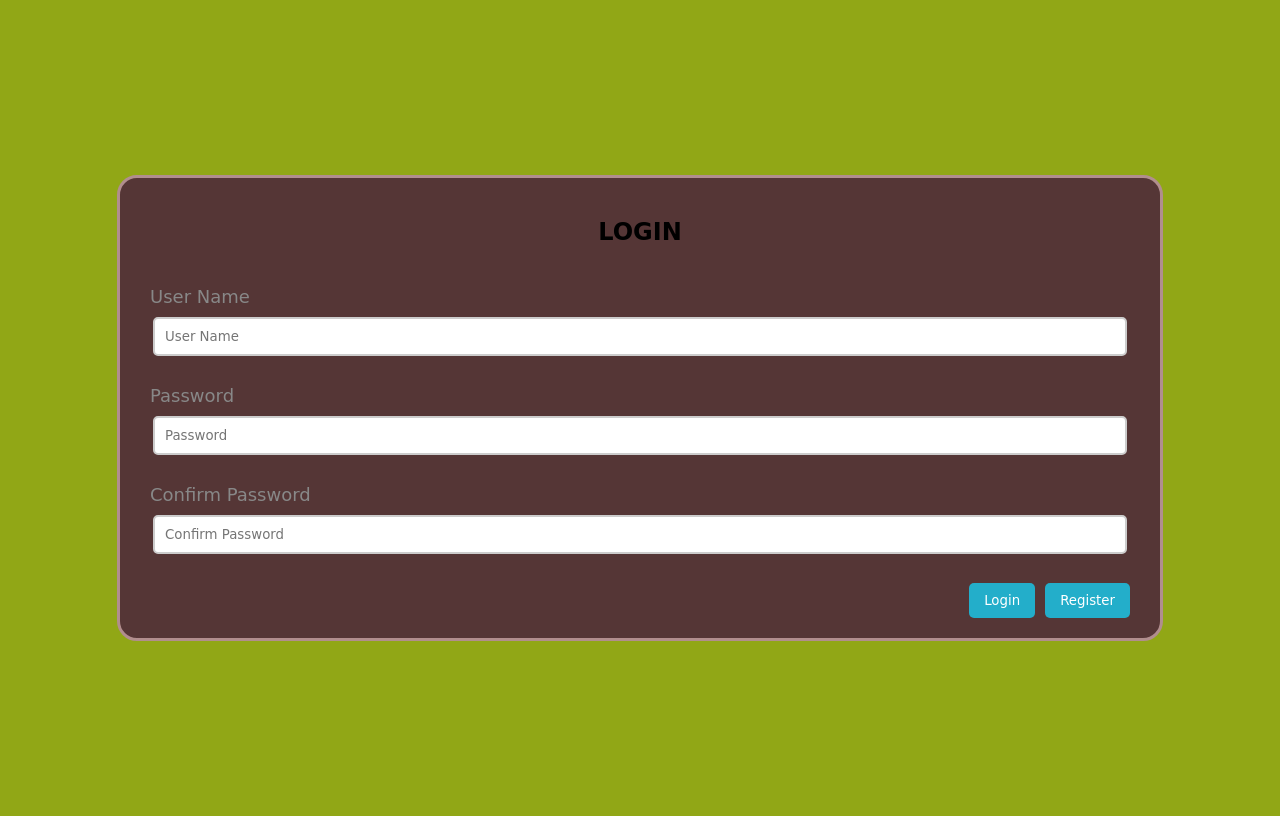
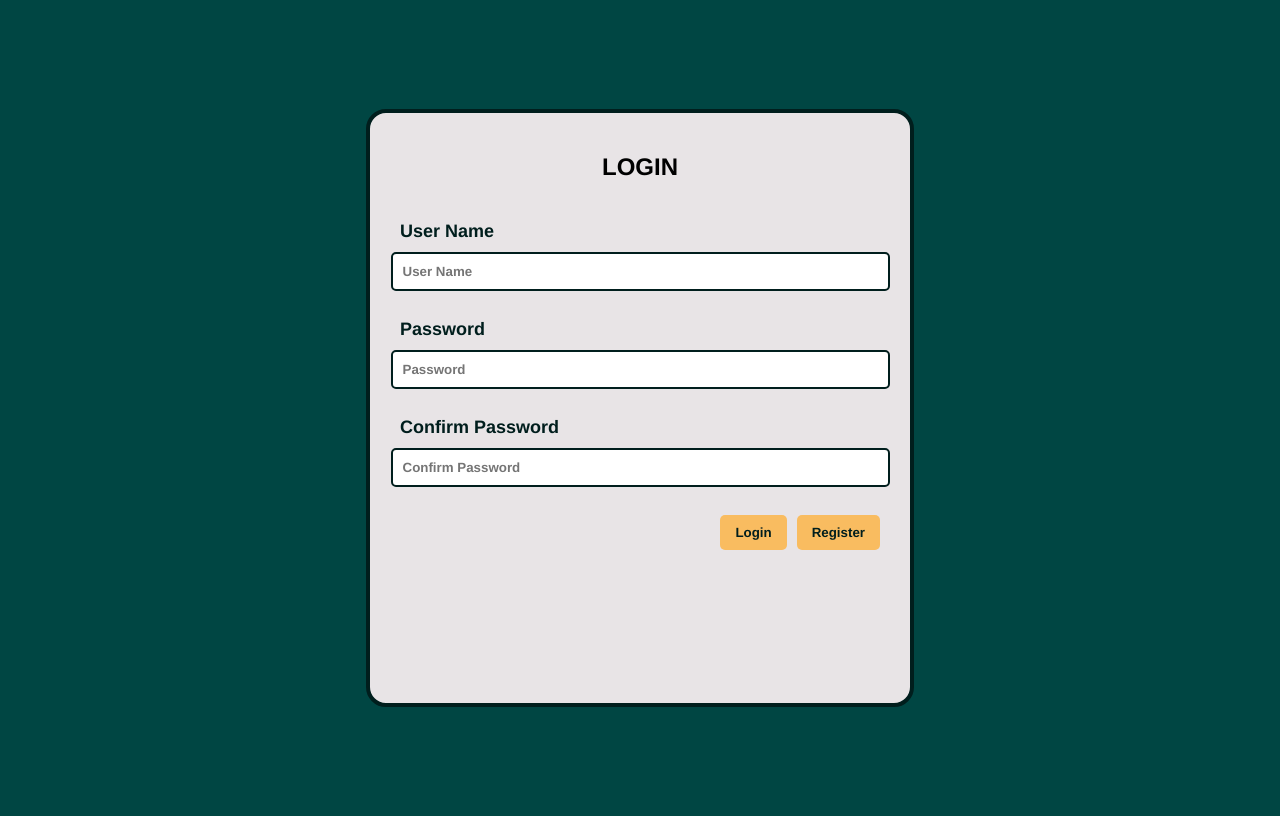
Before and after one commit to JohnMacJr/370_FINAL, a PHP site: page /login.php in a window 1280 px wide. Run offline with PHP 8.4, Linux system fonts and the light colour scheme.

Commit message:
Update style.css
changed the css to make the website easy on the eyes.

```diff
--- a/style.css
+++ b/style.css
@@ -1,6 +1,6 @@
 body {
 /* change pretty much everything*/
-    background: #91a716;
+    background: #004643;
 
     display: flex;
 
@@ -16,7 +16,9 @@ body {
 
 *{
 
-    font-family: cursive;
+    font-family: 'Helvetica', sans-serif;
+
+    font-weight: bold;
 
     box-sizing: padding-box;
 
@@ -24,13 +26,15 @@ body {
 
 form {
 
-    width: 1000px;
+    width: 500px;
 
-    border: 3px solid rgb(177, 142, 142);
+    height: 550px;
+
+    border: 4px solid #001e1d;
 
     padding: 20px;
 
-    background: rgb(85, 54, 54);
+    background: #e8e4e6;
 
     border-radius: 20px;
 
@@ -48,7 +52,7 @@ input {
 
     display: block;
 
-    border: 2px solid #ccc;
+    border: 2px solid #001e1d;
 
     width: 95%;
 
@@ -62,7 +66,7 @@ input {
 
 label {
 
-    color: #888;
+    color: #001e1d;
 
     font-size: 18px;
 
@@ -74,11 +78,11 @@ button {
 
     float: right;
 
-    background: rgb(35, 174, 202);
+    background: #f9bc60;
 
     padding: 10px 15px;
 
-    color: #fff;
+    color: #001e1d;
 
     border-radius: 5px;
 
@@ -96,9 +100,9 @@ button:hover{
 
 .error {
 
-   background: #F2DEDE;
+   background: #e16162;
 
-   color: #0c0101;
+   color: #001e1d;
 
    padding: 10px;
 
@@ -122,7 +126,7 @@ a {
 
     float: right;
 
-    background: rgb(183, 225, 233);
+    background: #abd1c6;
 
     padding: 10px 15px;
 
@@ -140,6 +144,6 @@ a {
 
 a:hover{
 
-    opacity: .7;
+    opacity: .1;
 
 }
```
